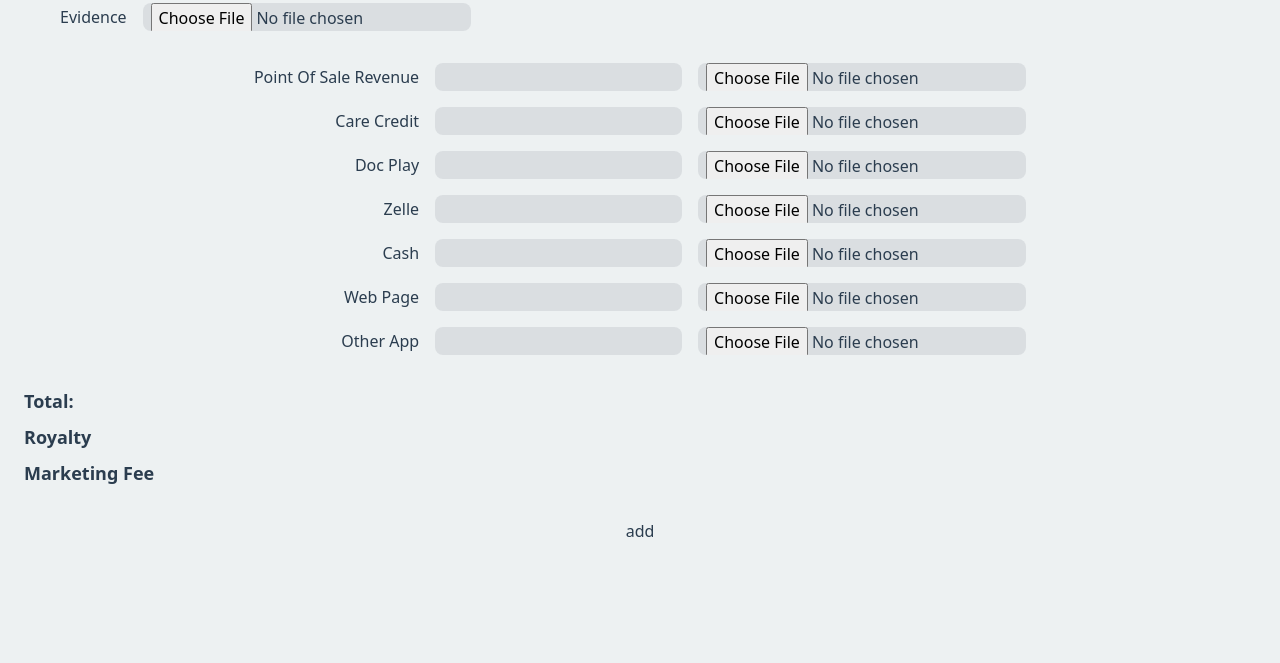
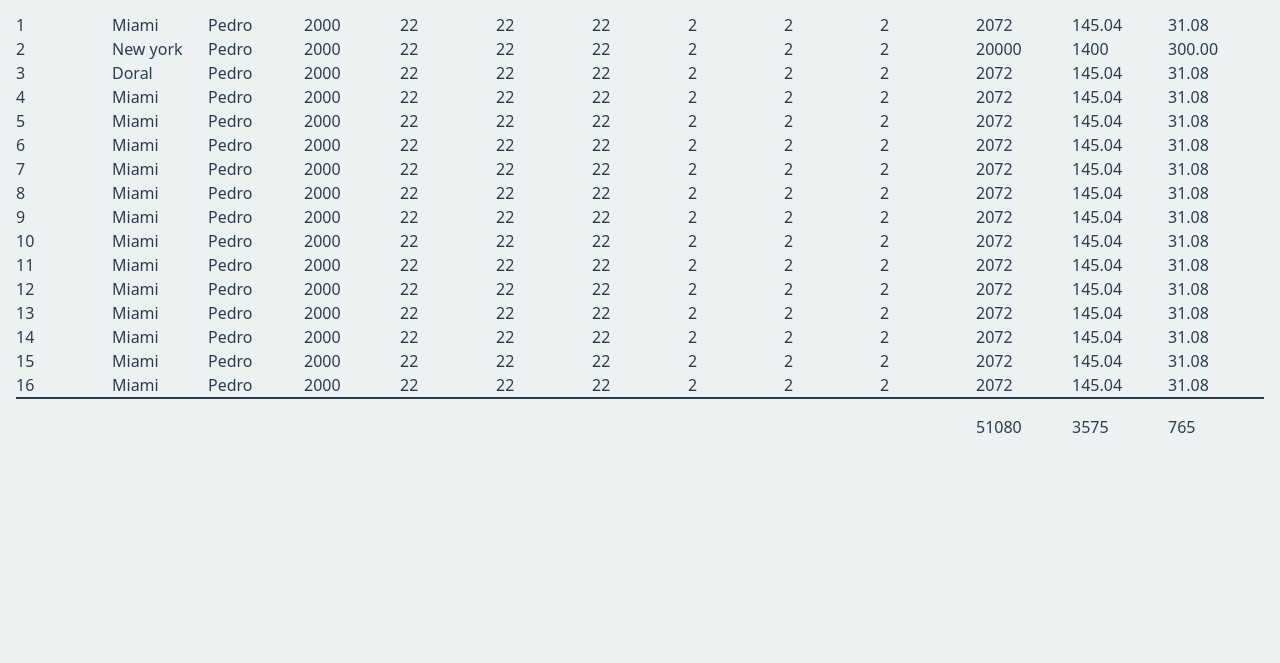
Before and after one commit to Legt14/RoyaltyFront, a website built with Vite: page index.html in a window 1280 px wide. Shown: the part 201-864 px from the top of the page. Built offline with nearby package versions, Linux system fonts and the light colour scheme.

Commit message:
paymentReport

```diff
--- a/forms/login/login.js
+++ b/forms/login/login.js
@@ -18,7 +18,11 @@ app.innerHTML = `
         <input type="password" name="password" id="password" class="outline-none h-7 bg-bluewoodDark/40 border border-bluewood rounded-md px-2 w-64" >
       </label>
     </form>
+    <section class="flex gap-5 w-ful" >
+
+    <button class="font-bold w-20 h-8 border-2 border-bluewood rounded-md transition duration-300 delay-75 ease-in hover:scale-110 hover:bg-bluewood hover:text-porcelain " >recover password</button>
     <button type=button id='btnLogin' class="font-bold w-20 h-8 border-2 border-bluewood rounded-md transition duration-300 delay-75 ease-in hover:scale-110 hover:bg-bluewood hover:text-porcelain " >Login</button>
+    </section>
   </section>
   <section class="w-full min-h-full flex items-center justify-center " >
     <figure class="" >
--- a/index.html
+++ b/index.html
@@ -10,6 +10,9 @@
     tailwind.config = {
       theme: {
         extend: {
+          gridTemplateColumns: {
+            '13': 'repeat(13, minmax(0, 1fr))',
+          },
           colors: {
             porcelain: "#edf1f2",
             bluewood: "#2b3d4f",
@@ -39,7 +42,8 @@
   <!-- <script type="module" src="/main.js"></script> -->
   <!-- <script type="module" src="./forms/login/login.js"></script> -->
   <!-- <script type="module" src="./forms/franchisee/franchisee.js"></script> -->
-  <script type="module" src="forms/payments/payments.js"></script>
+  <!-- <script type="module" src="forms/payments/payments.js"></script> -->
+  <script type="module" src="table/table.js"></script>
 
 </body>
 
--- /dev/null
+++ b/table/table.js
@@ -0,0 +1,359 @@
+const app = document.getElementById("app");
+
+const customData = [
+  {
+    Franchisee: "1",
+    Location: "Miami",
+    Owner: "Pedro",
+    Point_of_Sale_Revenue: "2000",
+    Care_Credit: "22",
+    DocPay: "22",
+    Zelle: "22",
+    Cash: "2",
+    WebPage: "2",
+    Other_Apps: "2",
+    Total: "2072",
+    Royalty: "145.04",
+    Marketing_Fee: "31.08",
+    "": "",
+  },
+  {
+    Franchisee: "2",
+    Location: "New york",
+    Owner: "Pedro",
+    Point_of_Sale_Revenue: "2000",
+    Care_Credit: "22",
+    DocPay: "22",
+    Zelle: "22",
+    Cash: "2",
+    WebPage: "2",
+    Other_Apps: "2",
+    Total: "20000",
+    Royalty: "1400",
+    Marketing_Fee: "300.00",
+    "": "",
+  },
+  {
+    Franchisee: "3",
+    Location: "Doral",
+    Owner: "Pedro",
+    Point_of_Sale_Revenue: "2000",
+    Care_Credit: "22",
+    DocPay: "22",
+    Zelle: "22",
+    Cash: "2",
+    WebPage: "2",
+    Other_Apps: "2",
+    Total: "2072",
+    Royalty: "145.04",
+    Marketing_Fee: "31.08",
+    "": "",
+  },
+  {
+    Franchisee: "4",
+    Location: "Miami",
+    Owner: "Pedro",
+    Point_of_Sale_Revenue: "2000",
+    Care_Credit: "22",
+    DocPay: "22",
+    Zelle: "22",
+    Cash: "2",
+    WebPage: "2",
+    Other_Apps: "2",
+    Total: "2072",
+    Royalty: "145.04",
+    Marketing_Fee: "31.08",
+    "": "",
+  },
+  {
+    Franchisee: "5",
+    Location: "Miami",
+    Owner: "Pedro",
+    Point_of_Sale_Revenue: "2000",
+    Care_Credit: "22",
+    DocPay: "22",
+    Zelle: "22",
+    Cash: "2",
+    WebPage: "2",
+    Other_Apps: "2",
+    Total: "2072",
+    Royalty: "145.04",
+    Marketing_Fee: "31.08",
+    "": "",
+  },
+  {
+    Franchisee: "6",
+    Location: "Miami",
+    Owner: "Pedro",
+    Point_of_Sale_Revenue: "2000",
+    Care_Credit: "22",
+    DocPay: "22",
+    Zelle: "22",
+    Cash: "2",
+    WebPage: "2",
+    Other_Apps: "2",
+    Total: "2072",
+    Royalty: "145.04",
+    Marketing_Fee: "31.08",
+    "": "",
+  },
+  {
+    Franchisee: "7",
+    Location: "Miami",
+    Owner: "Pedro",
+    Point_of_Sale_Revenue: "2000",
+    Care_Credit: "22",
+    DocPay: "22",
+    Zelle: "22",
+    Cash: "2",
+    WebPage: "2",
+    Other_Apps: "2",
+    Total: "2072",
+    Royalty: "145.04",
+    Marketing_Fee: "31.08",
+    "": "",
+  },
+  {
+    Franchisee: "8",
+    Location: "Miami",
+    Owner: "Pedro",
+    Point_of_Sale_Revenue: "2000",
+    Care_Credit: "22",
+    DocPay: "22",
+    Zelle: "22",
+    Cash: "2",
+    WebPage: "2",
+    Other_Apps: "2",
+    Total: "2072",
+    Royalty: "145.04",
+    Marketing_Fee: "31.08",
+  },
+  {
+    Franchisee: "9",
+    Location: "Miami",
+    Owner: "Pedro",
+    Point_of_Sale_Revenue: "2000",
+    Care_Credit: "22",
+    DocPay: "22",
+    Zelle: "22",
+    Cash: "2",
+    WebPage: "2",
+    Other_Apps: "2",
+    Total: "2072",
+    Royalty: "145.04",
+    Marketing_Fee: "31.08",
+    "": "",
+  },
+  {
+    Franchisee: "10",
+    Location: "Miami",
+    Owner: "Pedro",
+    Point_of_Sale_Revenue: "2000",
+    Care_Credit: "22",
+    DocPay: "22",
+    Zelle: "22",
+    Cash: "2",
+    WebPage: "2",
+    Other_Apps: "2",
+    Total: "2072",
+    Royalty: "145.04",
+    Marketing_Fee: "31.08",
+    "": "",
+  },
+  {
+    Franchisee: "11",
+    Location: "Miami",
+    Owner: "Pedro",
+    Point_of_Sale_Revenue: "2000",
+    Care_Credit: "22",
+    DocPay: "22",
+    Zelle: "22",
+    Cash: "2",
+    WebPage: "2",
+    Other_Apps: "2",
+    Total: "2072",
+    Royalty: "145.04",
+    Marketing_Fee: "31.08",
+    "": "",
+  },
+  {
+    Franchisee: "12",
+    Location: "Miami",
+    Owner: "Pedro",
+    Point_of_Sale_Revenue: "2000",
+    Care_Credit: "22",
+    DocPay: "22",
+    Zelle: "22",
+    Cash: "2",
+    WebPage: "2",
+    Other_Apps: "2",
+    Total: "2072",
+    Royalty: "145.04",
+    Marketing_Fee: "31.08",
+    "": "",
+  },
+  {
+    Franchisee: "13",
+    Location: "Miami",
+    Owner: "Pedro",
+    Point_of_Sale_Revenue: "2000",
+    Care_Credit: "22",
+    DocPay: "22",
+    Zelle: "22",
+    Cash: "2",
+    WebPage: "2",
+    Other_Apps: "2",
+    Total: "2072",
+    Royalty: "145.04",
+    Marketing_Fee: "31.08",
+    "": "",
+  },
+  {
+    Franchisee: "14",
+    Location: "Miami",
+    Owner: "Pedro",
+    Point_of_Sale_Revenue: "2000",
+    Care_Credit: "22",
+    DocPay: "22",
+    Zelle: "22",
+    Cash: "2",
+    WebPage: "2",
+    Other_Apps: "2",
+    Total: "2072",
+    Royalty: "145.04",
+    Marketing_Fee: "31.08",
+    "": "",
+  },
+  {
+    Franchisee: "15",
+    Location: "Miami",
+    Owner: "Pedro",
+    Point_of_Sale_Revenue: "2000",
+    Care_Credit: "22",
+    DocPay: "22",
+    Zelle: "22",
+    Cash: "2",
+    WebPage: "2",
+    Other_Apps: "2",
+    Total: "2072",
+    Royalty: "145.04",
+    Marketing_Fee: "31.08",
+    "": "",
+  },
+  {
+    Franchisee: "16",
+    Location: "Miami",
+    Owner: "Pedro",
+    Point_of_Sale_Revenue: "2000",
+    Care_Credit: "22",
+    DocPay: "22",
+    Zelle: "22",
+    Cash: "2",
+    WebPage: "2",
+    Other_Apps: "2",
+    Total: "2072",
+    Royalty: "145.04",
+    Marketing_Fee: "31.08",
+  },
+];
+
+app.innerHTML = `
+<section class="h-full flex  flex-col p-4 gap-4">
+  <h1 class="text-6xl font-bold" >PaymentReport</h1>
+<section class="w-full grid  grid-cols-13 text-sm capitalize border-b-2 border-bluewood">
+  <section class="font-bold">franchisee</section>
+  <section class="font-bold">location</section>
+  <section class="font-bold">owner</section>
+  <section class="font-bold">Point of Sale Revenue</section>
+  <section class="font-bold">Care Credit</section>
+  <section class="font-bold">DocPay</section>
+  <section class="font-bold">Zelle</section>
+  <section class="font-bold">Cash</section>
+  <section class="font-bold">WebPage</section>
+  <section class="font-bold">Other Apps</section>
+  <section class="font-bold">Total</section>
+  <section class="font-bold">Royalty 7%</section>
+  <section class="font-bold">Marketing Fee 1,5%</section>
+</section>
+  <section id="table" class="grid grid-cols-13 border-b-2 border-bluewood"></section>
+    <section id='total' >
+    </section>
+</section>
+`;
+
+let totalSum = 0;
+let royaltySum = 0;
+let marketingSum = 0;
+for (let index = 0; index < customData.length; index++) {
+  totalSum += parseInt(customData[index].Total);
+  royaltySum += parseInt(customData[index].Royalty);
+  marketingSum += parseInt(customData[index].Marketing_Fee);
+}
+const total = document.getElementById("total");
+
+console.log(totalSum);
+if (total) {
+  total.innerHTML = `
+<section class='grid grid-cols-13 '>
+      <span class='col-end-12 self-end'>${totalSum}</span>
+      <span>${royaltySum}</span>
+      <span>${marketingSum}</span>
+<section>
+`;
+}
+
+const table = document.getElementById("table");
+customData.forEach((data) => {
+  const franchisee = document.createElement("section");
+  franchisee.textContent = data.Franchisee;
+
+  const location = document.createElement("section");
+  location.textContent = data.Location;
+
+  const owner = document.createElement("section");
+  owner.textContent = data.Owner;
+
+  const point_of_Sale_Revenue = document.createElement("section");
+  point_of_Sale_Revenue.textContent = data.Point_of_Sale_Revenue;
+
+  const care_Credit = document.createElement("section");
+  care_Credit.textContent = data.Care_Credit;
+
+  const docPay = document.createElement("section");
+  docPay.textContent = data.DocPay;
+
+  const zelle = document.createElement("section");
+  zelle.textContent = data.Zelle;
+
+  const cash = document.createElement("section");
+  cash.textContent = data.Cash;
+
+  const webPage = document.createElement("section");
+  webPage.textContent = data.WebPage;
+
+  const other_apps = document.createElement("section");
+  other_apps.textContent = data.Other_Apps;
+
+  const total = document.createElement("section");
+  total.textContent = data.Total;
+
+  const royalty = document.createElement("section");
+  royalty.textContent = data.Royalty;
+
+  const marketing_fee = document.createElement("section");
+  marketing_fee.textContent = data.Marketing_Fee;
+
+  table.appendChild(franchisee);
+  table.appendChild(location);
+  table.appendChild(owner);
+  table.appendChild(point_of_Sale_Revenue);
+  table.appendChild(care_Credit);
+  table.appendChild(docPay);
+  table.appendChild(zelle);
+  table.appendChild(cash);
+  table.appendChild(webPage);
+  table.appendChild(other_apps);
+  table.appendChild(total);
+  table.appendChild(royalty);
+  table.appendChild(marketing_fee);
+});
```
